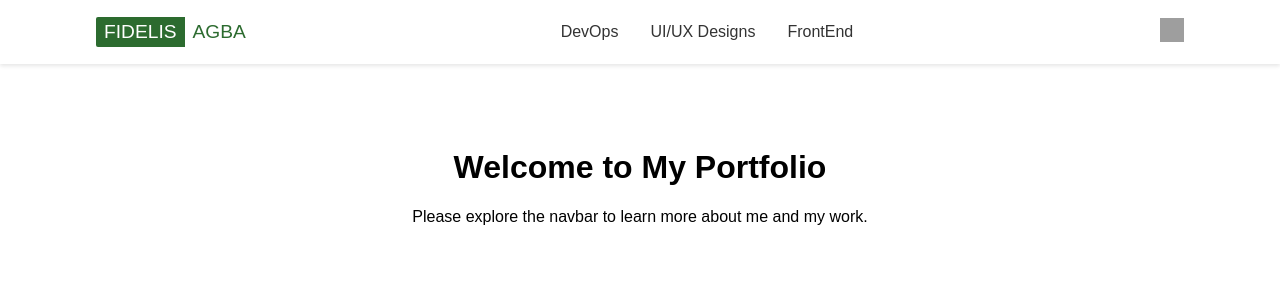
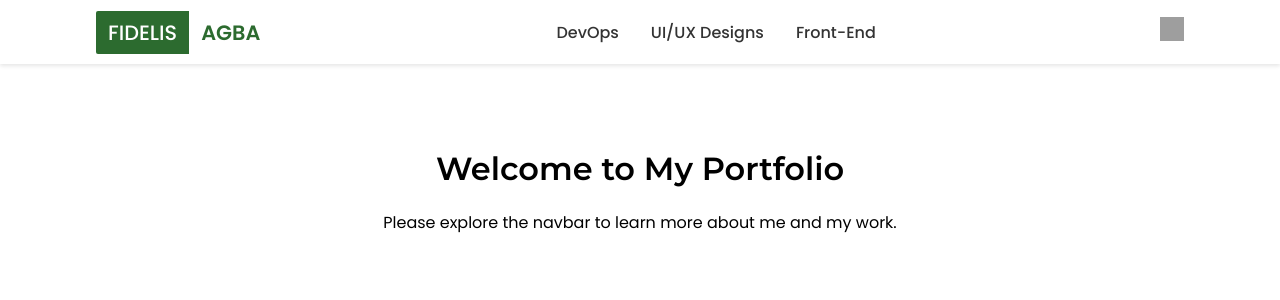
Before and after one commit to gadgetdom/fid37is-portfolio, a React (Create React App) app: page / in a window 1280 px wide. Shown: the top 300 px of the page. Built offline with nearby package versions, Linux system fonts and the light colour scheme; grey boxes are pictures that could not be loaded.

Commit message:
Adding responsive components

```diff
--- a/src/App.css
+++ b/src/App.css
@@ -1,3 +1,5 @@
+@import url('https://fonts.googleapis.com/css2?family=Montserrat:wght@300;400;500;600;700&family=Poppins:wght@300;400;500;600;700&display=swap');
+
 body {
   margin: 0;
   padding: 0;
@@ -15,7 +17,7 @@ body {
 }
 
 .navbar {
-  background-color: White;
+  background-color: white;
   color: #333;
   display: flex;
   justify-content: space-between;
@@ -29,22 +31,25 @@ body {
   box-shadow: 0 2px 4px rgba(0, 0, 0, 0.1);
   width: 100%;
   box-sizing: border-box;
+  font-family: 'Montserrat', sans-serif;
 }
 
 .navbar-name {
-  font-weight: bold;
+  font-weight: 600;
   font-size: 1.2rem;
 }
 
 .navbar-menu {
   display: flex;
   gap: 2rem;
+  transition: all 0.3s ease;
 }
 
 .navbar a {
   color: #333;
   text-decoration: none;
   transition: color 0.3s;
+  font-weight: 500;
 }
 
 .navbar a:hover {
@@ -60,6 +65,23 @@ body {
   padding: 2rem;
   width: 100%;
   box-sizing: border-box;
+  font-family: 'Poppins', sans-serif;
+}
+
+/* Ensure content displays correctly with mobile menu */
+@media (max-width: 768px) {
+  .content {
+    padding-top: 3rem;
+  }
+}
+
+h1, h2, h3, h4, h5, h6 {
+  font-family: 'Montserrat', sans-serif;
+  font-weight: 600;
+}
+
+p, li, span, a {
+  font-family: 'Poppins', sans-serif;
 }
 
 .page-container {
@@ -68,19 +90,9 @@ body {
   padding: 2rem;
 }
 
-/* Responsive design */
+/* Responsive page container */
 @media (max-width: 768px) {
-  .navbar {
-    flex-direction: column;
-    height: auto;
+  .page-container {
     padding: 1rem;
   }
-
-  .navbar-menu {
-    margin: 1rem 0;
-  }
-
-  .navbar-name, .navbar-contact {
-    margin: 0.5rem 0;
-  }
 }
--- a/src/components/Navbar.css
+++ b/src/components/Navbar.css
@@ -7,22 +7,147 @@
 .name-first {
     background-color: #2C6B2F;
     color: white;
-    padding: 4px 8px;
+    padding: 2px 8px;
     border-radius: 2px 0 0 2px;
-    font-weight: 400;
+    font-weight: 500;
 }
 
 .name-last {
     background-color: white;
     color: #2C6B2F;
-    border-left: none;
-    padding: 2px 8px;
-    border-radius: 0 2px 2px 0;
-    font-weight: 500;
+    padding: 0 8px;
+    font-weight: 600;
 }
 
-  /* Optional: add a hover effect */
+/* Optional: add a hover effect */
 .navbar-name a:hover .name-first,
 .navbar-name a:hover .name-last {
     opacity: 0.9;
 }
+
+.navbar-menu a.active {
+    color: #4CAF50;
+    position: relative;
+}
+
+.navbar-menu a.active::after {
+    content: '';
+    position: absolute;
+    bottom: -5px;
+    left: 0;
+    right: 0;
+    height: 3px;
+    background-color: #4CAF50;
+    border-radius: 1.5px;
+}
+
+/* Hamburger menu styling */
+.hamburger {
+    display: none;
+    flex-direction: column;
+    justify-content: space-between;
+    height: 24px;
+    width: 30px;
+    cursor: pointer;
+    z-index: 20;
+}
+
+.hamburger-line {
+    width: 100%;
+    height: 2px;
+    background-color: #333;
+    transition: all 0.3s ease;
+}
+
+/* Hamburger animation */
+.hamburger-line.open:nth-child(1) {
+    transform: translateY(10px) rotate(45deg);
+}
+
+.hamburger-line.open:nth-child(2) {
+    opacity: 0;
+}
+
+.hamburger-line.open:nth-child(3) {
+    transform: translateY(-10px) rotate(-45deg);
+}
+
+/* Media queries for responsive design */
+@media (max-width: 768px) {
+.navbar {
+    padding: 0 1rem;
+}
+
+.hamburger {
+    display: flex;
+    position: absolute;
+    right: 1rem;
+    top: 1.5rem;
+}
+
+.navbar-menu {
+    position: fixed;
+    flex-direction: column;
+    background-color: white;
+    top: 4rem;
+    left: 0;
+    right: 0;
+    height: 0;
+    overflow: hidden;
+    transition: height 0.3s ease-in-out;
+    z-index: 10;
+}
+
+.navbar-menu.open {
+    height: auto;
+    padding: 1rem 0;
+    box-shadow: 0 4px 6px rgba(0, 0, 0, 0.1);
+}
+
+.navbar-menu a {
+    padding: 1rem;
+    width: 100%;
+    text-align: center;
+}
+
+.navbar-contact {
+    position: absolute;
+    right: 4rem;
+    top: 1.5rem;
+}
+}
+
+/* Additional breakpoint for mobile */
+@media (max-width: 480px) {
+.navbar-name {
+    font-size: 0.5rem;
+}
+
+.name-first, .name-last {
+    padding: 3px 6px;
+}
+
+.whatsapp-icon {
+    width: 20px;
+    height: 20px;
+}
+
+.navbar-contact {
+    right: 3.5rem;
+}
+}
+
+/* Additional breakpoint for large screens */
+@media (min-width: 1200px) {
+.navbar {
+    padding: 0 4rem;
+}
+.navbar-menu {
+    gap: 3rem;
+}
+
+.name-first, .name-last {
+    padding: 6px 12px;
+    font-size: 1.3rem;
+}
+}
--- a/src/components/Navbar.js
+++ b/src/components/Navbar.js
@@ -1,12 +1,19 @@
-import React from 'react';
-import { Link } from 'react-router-dom';
+import React, { useState } from 'react';
+import { Link, useLocation } from 'react-router-dom';
 import './Navbar.css';
 
 function Navbar({ name, phoneNumber }) {
+    const [firstName, lastName] = name.split(' ');
+    const [menuOpen, setMenuOpen] = useState(false);
+    const location = useLocation();
 
-    const nameIndex = name.indexOf(' ');
-const firstName = name.substring(0, nameIndex);
-const lastName = name.substring(nameIndex + 1);
+    const toggleMenu = () => {
+        setMenuOpen(!menuOpen);
+    };
+
+    const isActive = (path) => {
+        return location.pathname === path ? 'active' : '';
+    };
 
     return (
         <nav className="navbar">
@@ -16,17 +23,43 @@ const lastName = name.substring(nameIndex + 1);
             <span className="name-last">{lastName}</span>
             </Link>
         </div>
-        <div className="navbar-menu">
-            <Link to="/devops">DevOps</Link>
-            <Link to="/designs">UI/UX Designs</Link>
-            <Link to="/frontend">FrontEnd</Link>
+
+        <div className="hamburger" onClick={toggleMenu}>
+            <div className={`hamburger-line ${menuOpen ? 'open' : ''}`}></div>
+            <div className={`hamburger-line ${menuOpen ? 'open' : ''}`}></div>
+            <div className={`hamburger-line ${menuOpen ? 'open' : ''}`}></div>
         </div>
+
+        <div className={`navbar-menu ${menuOpen ? 'open' : ''}`}>
+            <Link
+            to="/devops"
+            className={isActive('/devops')}
+            onClick={() => setMenuOpen(false)}
+            >
+            DevOps
+            </Link>
+            <Link
+            to="/designs"
+            className={isActive('/designs')}
+            onClick={() => setMenuOpen(false)}
+            >
+            UI/UX Designs
+            </Link>
+            <Link
+            to="/frontend"
+            className={isActive('/frontend')}
+            onClick={() => setMenuOpen(false)}
+            >
+            Front-End
+            </Link>
+        </div>
+
         <div className="navbar-contact">
             <a href={`https://wa.me/${phoneNumber}`} target="_blank" rel="noopener noreferrer">
             <img src="https://upload.wikimedia.org/wikipedia/commons/thumb/6/6b/WhatsApp.svg/512px-WhatsApp.svg.png" alt="WhatsApp" className="whatsapp-icon" />
             </a>
         </div>
-    </nav>
+        </nav>
     );
 }
 
```
